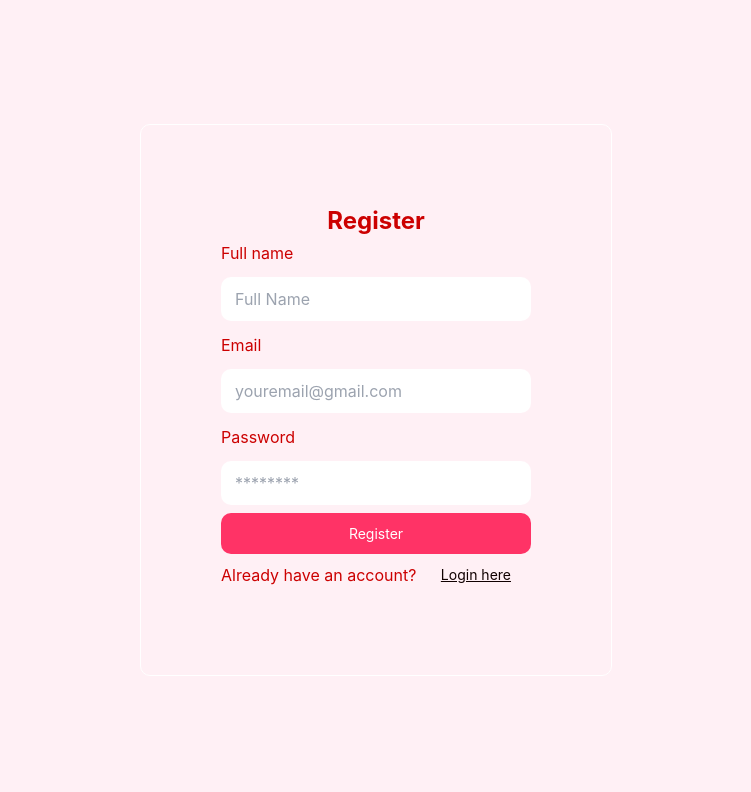
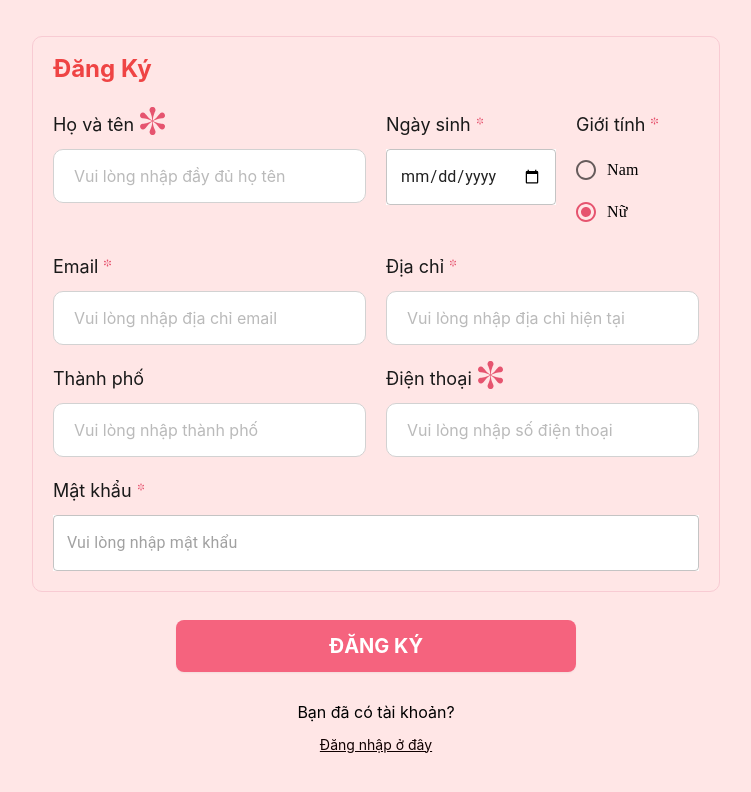
Before and after one commit to Tam-NhuBh/2023-UTE-GK-146-Spa-Booking-Service-with-smart-loyalty, a React (Create React App) app in the folder client/: page /register in a window 1280 px wide. Shown: the top 792 px of the page, without its empty margins (264-1015 px from the left). Built offline with nearby package versions, Linux system fonts and the light colour scheme.

Commit message:
fix register front end

```diff
--- a/client/src/components/Booking/Form/TopForm/TopForm.css
+++ b/client/src/components/Booking/Form/TopForm/TopForm.css
@@ -3,15 +3,19 @@
   flex-direction: row !important;
   align-items: center;
 }
+
 .top-form .radio-group .Mui-checked {
   color: #e6546f !important;
 }
+
 .top-form .radio-group .MuiTypography-root.MuiFormControlLabel-label {
   font-family: 'Times New Roman', Times, serif !important;
 }
+
 .Mui-checked {
   color: #e6546f !important;
 }
+
 .MuiTypography-root.MuiFormControlLabel-label {
   font-family: 'Times New Roman', Times, serif !important;
 }
--- a/client/src/components/Booking/Form/TopForm/TopForm.jsx
+++ b/client/src/components/Booking/Form/TopForm/TopForm.jsx
@@ -1,29 +1,65 @@
-import DateField from '../DateField/DateField'
+import TextField from "@mui/material/TextField";
 import Label from '../Label'
 import TextInput from '../TextInput'
 import RadioGroup from '@mui/material/RadioGroup'
 import FormControlLabel from '@mui/material/FormControlLabel'
 import Radio from '@mui/material/Radio'
+import { useState } from 'react'
+import { useNavigate } from 'react-router-dom'
+import Axios from 'axios'
 import './TopForm.css'
-import SubLabel from '../SubLabel'
 
 const TopForm = () => {
+  const [values, setValues] = useState({
+    fullName: '',
+    birthDate: '',
+    gender: 'female',
+    email: '',
+    address: '',
+    city: '',
+    phone: '',
+    password: ''
+  });
+  const navigate = useNavigate();
+  const handleSubmit = (event) => {
+    event.preventDefault();
+    Axios.post('http://localhost:8000/register', values)
+      .then(res => {
+        if (res.data.Status === "Success") {
+          navigate('/login');
+        } else {
+          alert("Error");
+        }
+      })
+      .catch(err => console.log(err));
+  };
+
   return (
-    <div className="flex flex-col rounded-[10px] overflow-hidden border-[1px] border-[#F8CBD3] top-form">
-      <div className="pt-4 px-5 pb-[6px] bg-[#F5637E]">
-        <span className="text-lg text-white">1. HỒ SƠ CỦA BẠN</span>
+    <div className="flex flex-col items-center rounded-[10px] overflow-hidden border-[1px] border-[#F8CBD3] top-form">
+      <form onSubmit={handleSubmit}>
+        <div className="pt-4 px-5 pb-[6px]">
+          <span className="text-2xl font-bold text-red-500">Đăng Ký</span>
         </div>
         <div className="flex flex-col gap-5 p-5 lg:p-3">
           <div className="flex md:flex-col mx-[-10px] gap-y-5">
             <div className="flex-1 px-[10px] gap-y-[10px] flex flex-col">
               <Label id="fullName" text="Họ và tên" isRequired />
-            <TextInput id="fullName" placeholder="Vui lòng nhập đầy đủ họ tên" />
+              <TextInput
+                id="fullName"
+                placeholder="Vui lòng nhập đầy đủ họ tên"
+                onChange={e => setValues({ ...values, fullName: e.target.value })}
+              />
             </div>
             <div className="flex-1 px-[10px] flex gap-5 lg:flex-col md:flex-row">
               <div className="flex flex-col gap-[10px] flex-1">
                 <Label text="Ngày sinh" isRequired />
-              <DateField />
+                <TextField
+                  type="date"
+                  onChange={e => setValues({ ...values, birthDate: e.target.value })}
+                  sx={{ backgroundColor: "white" }}
+                />
               </div>
+
               <div className="flex flex-col gap-y-[10px] flex-1">
                 <Label text="Giới tính" isRequired />
                 <RadioGroup
@@ -31,9 +67,18 @@ const TopForm = () => {
                   defaultValue="female"
                   name="radio-buttons-group"
                   className="radio-group"
+                  onChange={(e) => setValues({ ...values, gender: e.target.value })}
                 >
-                <FormControlLabel value="male" control={<Radio />} label="Nam" />
-                <FormControlLabel value="female" control={<Radio />} label="Nữ" />
+                  <FormControlLabel
+                    value="male"
+                    control={<Radio />}
+                    label="Nam"
+                  />
+                  <FormControlLabel
+                    value="female"
+                    control={<Radio />}
+                    label="Nữ"
+                  />
                 </RadioGroup>
               </div>
             </div>
@@ -42,38 +87,56 @@ const TopForm = () => {
             <div className="flex-1 px-[10px] gap-y-[10px] flex flex-col">
               <div className="flex items-center justify-between gap-2 lg:flex-col lg:items-start">
                 <Label id="email" text="Email" isRequired />
-              <SubLabel id="email" text="Vui lòng nhập các ký tự chữ và số" />
               </div>
-            <TextInput id="email" placeholder="Vui lòng nhập địa chỉ email" />
+              <TextInput
+                id="email"
+                placeholder="Vui lòng nhập địa chỉ email"
+                onChange={e => setValues({ ...values, email: e.target.value })}
+              />
             </div>
             <div className="flex-1 px-[10px] gap-y-[10px] flex flex-col">
               <div className="flex items-center justify-between gap-2 lg:flex-col lg:items-start">
-              <Label id="emailConfirm" text="Email xác nhận" isRequired />
-              <SubLabel id="emailConfirm" text="Vui lòng nhập các ký tự chữ và số" />
+                <Label id="address" text="Địa chỉ" isRequired />
               </div>
               <TextInput
-              id="emailConfirm"
-              placeholder="Vui lòng xác nhận lại địa chỉ email"
+                id="address"
+                placeholder="Vui lòng nhập địa chỉ hiện tại"
+                onChange={e => setValues({ ...values, address: e.target.value })}
               />
             </div>
           </div>
 
           <div className="flex md:flex-col mx-[-10px] gap-y-5">
             <div className="flex-1 px-[10px] gap-y-[10px] flex flex-col">
-            <Label id="address" text="Địa chỉ" />
-            <TextInput id="address" placeholder="Vui lòng nhập địa chỉ" />
+              <Label id="city" text="Thành phố" />
+              <TextInput
+                id="city"
+                placeholder="Vui lòng nhập thành phố"
+                onChange={e => setValues({ ...values, city: e.target.value })}
+              />
             </div>
             <div className="flex-1 px-[10px] gap-y-[10px] flex flex-col">
               <Label id="phone" text="Điện thoại" isRequired />
-            <TextInput id="phone" placeholder="Vui lòng nhập số điện thoại" />
+              <TextInput
+                id="phone"
+                placeholder="Vui lòng nhập số điện thoại"
+                onChange={e => setValues({ ...values, phone: e.target.value })}
+              />
             </div>
           </div>
 
           <div className="flex flex-col gap-[10px]">
-          <Label text="Thành phố" isRequired id="city" />
-          <TextInput placeholder="Vui lòng nhập thành phố" id="city" />
+            <Label text="Mật khẩu" isRequired id="pass" />
+            <TextField
+              type="password"
+              placeholder="Vui lòng nhập mật khẩu"
+              id="pass"
+              sx={{ backgroundColor: "white" }}
+              onChange={e => setValues({ ...values, password: e.target.value })}
+            />
           </div>
         </div>
+      </form>
     </div>
   )
 }
--- a/client/src/pages/Register.jsx
+++ b/client/src/pages/Register.jsx
@@ -1,5 +1,8 @@
 import { useState } from 'react'
 import { Link, useNavigate } from 'react-router-dom'
+import { AdapterDayjs } from "@mui/x-date-pickers/AdapterDayjs";
+import { LocalizationProvider } from "@mui/x-date-pickers/LocalizationProvider";
+import TopForm from "../components/Booking/Form/TopForm/TopForm";
 import Axios from 'axios'
 
 const Register = () => {
@@ -23,55 +26,79 @@ const Register = () => {
   };
 
   return (
-    <div className="App">
-      <div className="auth-form-container">
-        <h2 className="text-2xl font-bold">Register</h2>
-        <form className="register-form" onSubmit={handleSubmit}>
-          <label className="label" htmlFor="name">
-            Full name
-          </label>
-          <input
-            className="input"
-            type='text'
-            name="name"
-            id="name"
-            placeholder="Full Name"
-            onChange={e => setValues({ ...values, fullName: e.target.value })}
-          />
-          <label className="label" htmlFor="email">
-            Email
-          </label>
-          <input
-            className="input"
-            type="email"
-            placeholder="youremail@gmail.com"
-            id="email"
-            name="email"
-            onChange={e => setValues({ ...values, email: e.target.value })}
-          />
-          <label className="label" htmlFor="password">
-            Password
-          </label>
-          <input
-            className="input"
-            type="password"
-            placeholder="********"
-            id="password"
-            name="password"
-            onChange={e => setValues({ ...values, password: e.target.value })}
-          />
-          <button className="button" type="submit">
-            Register
+    // <div className="App">
+    //   <div className="auth-form-container">
+    //     <h2 className="text-2xl font-bold">Register</h2>
+    //     <form className="register-form" onSubmit={handleSubmit}>
+    //       <label className="label" htmlFor="name">
+    //         Full name
+    //       </label>
+    //       <input
+    //         className="input"
+    //         type='text'
+    //         name="name"
+    //         id="name"
+    //         placeholder="Full Name"
+    //         onChange={e => setValues({ ...values, fullName: e.target.value })}
+    //       />
+    //       <label className="label" htmlFor="email">
+    //         Email
+    //       </label>
+    //       <input
+    //         className="input"
+    //         type="email"
+    //         placeholder="youremail@gmail.com"
+    //         id="email"
+    //         name="email"
+    //         onChange={e => setValues({ ...values, email: e.target.value })}
+    //       />
+    //       <label className="label" htmlFor="password">
+    //         Password
+    //       </label>
+    //       <input
+    //         className="input"
+    //         type="password"
+    //         placeholder="********"
+    //         id="password"
+    //         name="password"
+    //         onChange={e => setValues({ ...values, password: e.target.value })}
+    //       />
+    //       <button className="button" type="submit">
+    //         Register
+    //       </button>
+    //     </form>
+    //     <div style={{ display: 'flex', alignItems: 'center' }}>
+    //       Already have an account?&nbsp;
+    //       <Link to="/login">
+    //         <button className="link-btn button">Login here</button>
+    //       </Link>
+    //     </div>
+    //   </div>
+    // </div>
+    <form onSubmit={handleSubmit}>
+      <main className="flex items-center justify-center min-h-[100vh] bg-[#ffe6e6]">
+        <div className="w-full max-w-[1100px] flex flex-col items-center gap-7">
+          <LocalizationProvider dateAdapter={AdapterDayjs}>
+            <TopForm />
+          </LocalizationProvider>
+          <button className="w-[70%] max-w-[400px] bg-[#F5637E] text-white text-xl font-bold py-3 text-center rounded-lg shadow-sm">
+            ĐĂNG KÝ
           </button>
-        </form>
-        <div style={{ display: 'flex', alignItems: 'center' }}>
-          Already have an account?&nbsp;
-          <Link to="/login">
-            <button className="link-btn button">Login here</button>
-          </Link>
+          <div
+            style={{
+              display: "flex",
+              alignItems: "center",
+              flexDirection: "column",
+            }}
+          >
+            <span>Bạn đã có tài khoản?</span>
+            <Link to="/login">
+              <button className="link-btn button">Đăng nhập ở đây</button>
+            </Link>
+          </div>
         </div>
-      </div>
-    </div>
+      </main>
+    </form>
   )
 }
 
```
Lines whose indentation alone changed are shown as unchanged.
